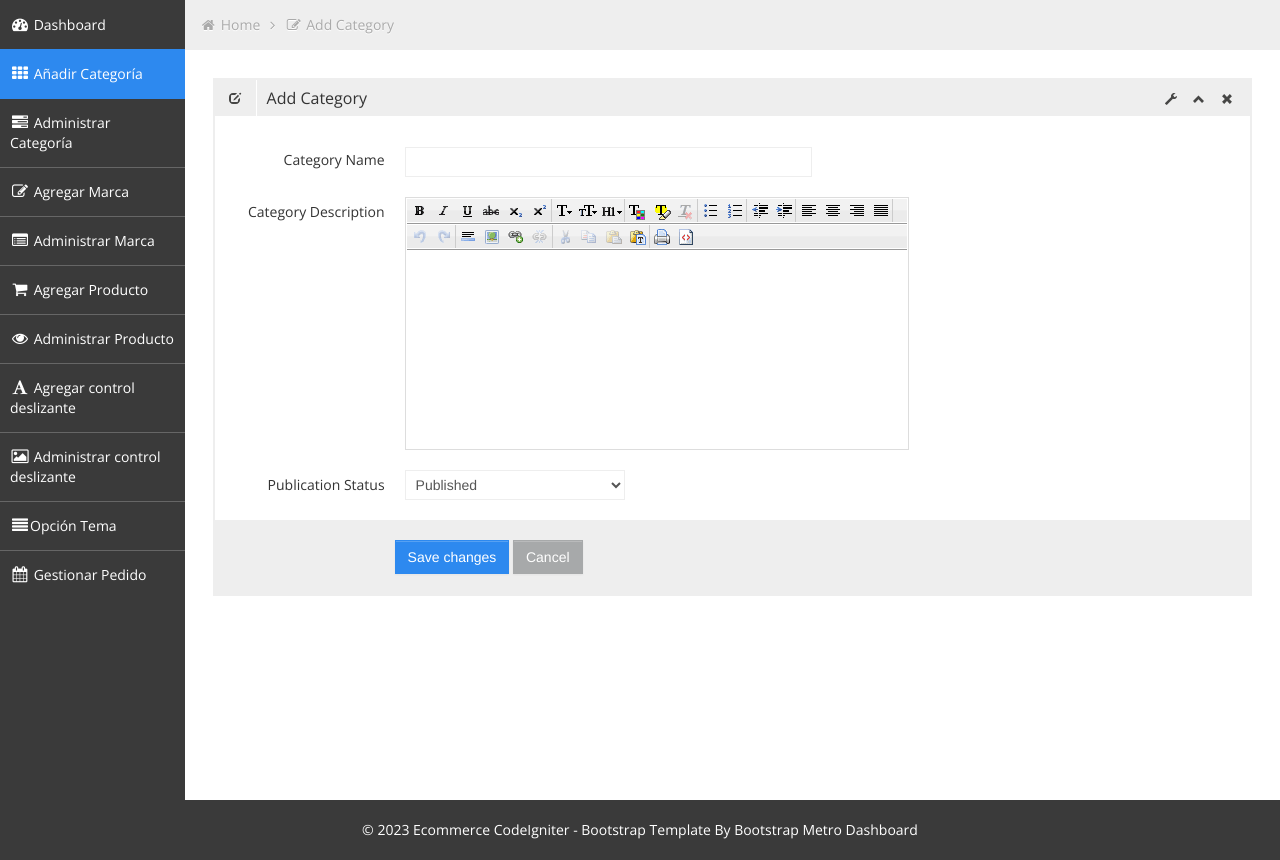
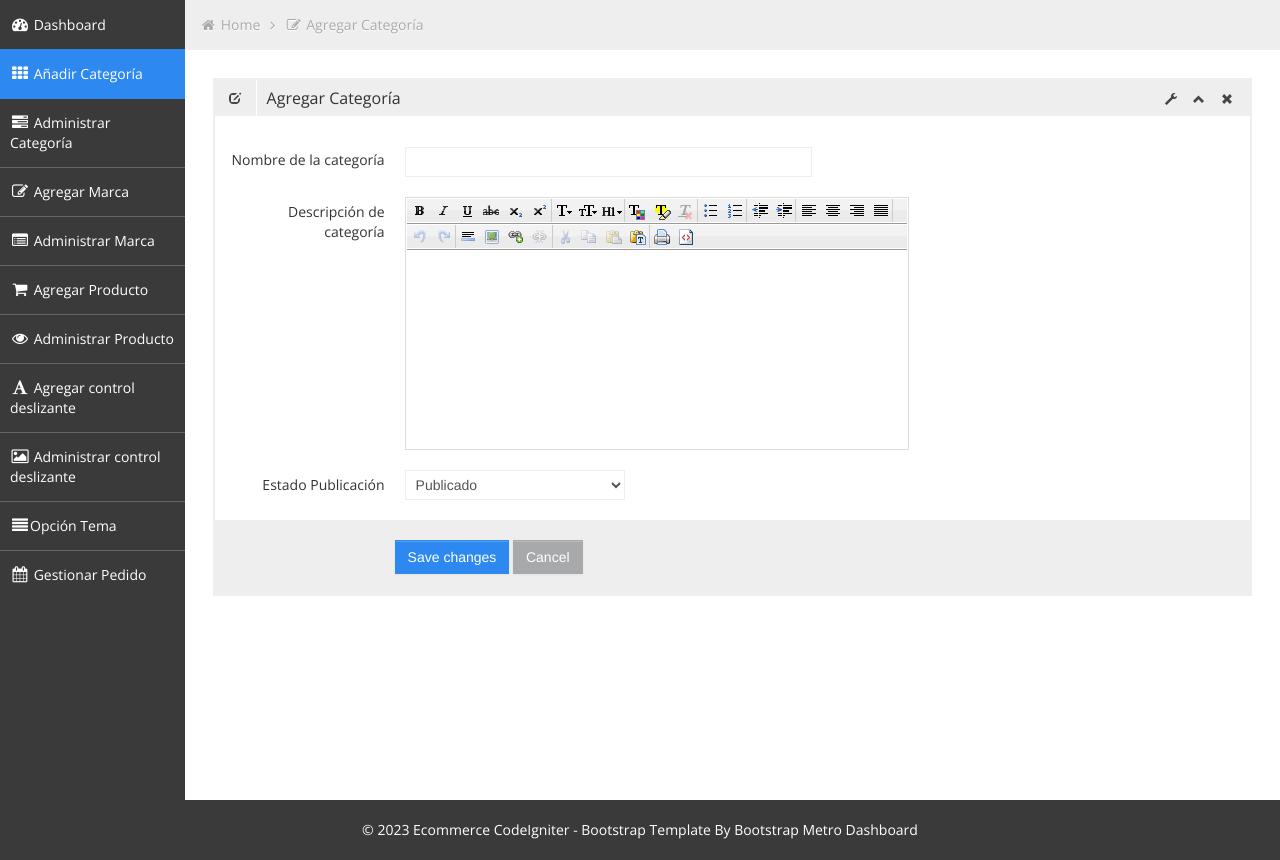
Before and after one commit to oscarm24/ecommers-shop, a CodeIgniter app: page /database/add/category in a window 1280 px wide. Shown: the part 41-901 px from the top of the page. Run offline with CodeIgniter, Linux system fonts and the light colour scheme; a user stored in the database is signed in.

Commit message:
Se realizaron cambios de palabras en español en add_category

```diff
--- a/application/views/admin/pages/add_category.php
+++ b/application/views/admin/pages/add_category.php
@@ -10,14 +10,14 @@
         </li>
         <li>
             <i class="icon-edit"></i>
-            <a href="<?php echo base_url('add/category')?>">Add Category</a>
+            <a href="<?php echo base_url('add/category')?>">Agregar Categoría</a>
         </li>
     </ul>
 
     <div class="row-fluid sortable">
         <div class="box span12">
             <div class="box-header" data-original-title>
-                <h2><i class="halflings-icon edit"></i><span class="break"></span>Add Category</h2>
+                <h2><i class="halflings-icon edit"></i><span class="break"></span>Agregar Categoría</h2>
                 <div class="box-icon">
                     <a href="#" class="btn-setting"><i class="halflings-icon wrench"></i></a>
                     <a href="#" class="btn-minimize"><i class="halflings-icon chevron-up"></i></a>
@@ -36,24 +36,24 @@
                     <fieldset>
 
                         <div class="control-group">
-                            <label class="control-label" for="fileInput">Category Name</label>
+                            <label class="control-label" for="fileInput">Nombre de la categoría</label>
                             <div class="controls">
                                 <input class="span6 typeahead" id="category_name" name="category_name" type="text"/>
                             </div>
                         </div>
                         <div class="control-group">
-                            <label class="control-label" for="textarea2">Category Description</label>
+                            <label class="control-label" for="textarea2">Descripción de categoría</label>
                             <div class="controls">
                                 <textarea class="cleditor" id="category_description" name="category_description" rows="3"></textarea>
                             </div>
                         </div>
 
                         <div class="control-group">
-                            <label class="control-label" for="textarea2">Publication Status</label>
+                            <label class="control-label" for="textarea2">Estado Publicación</label>
                             <div class="controls">
                                 <select name="publication_status">
-                                    <option value="1">Published</option>
-                                    <option value="0">UnPublished</option>
+                                    <option value="1">Publicado</option>
+                                    <option value="0">Inédito</option>
                                 </select>
                             </div>
                         </div>
```
